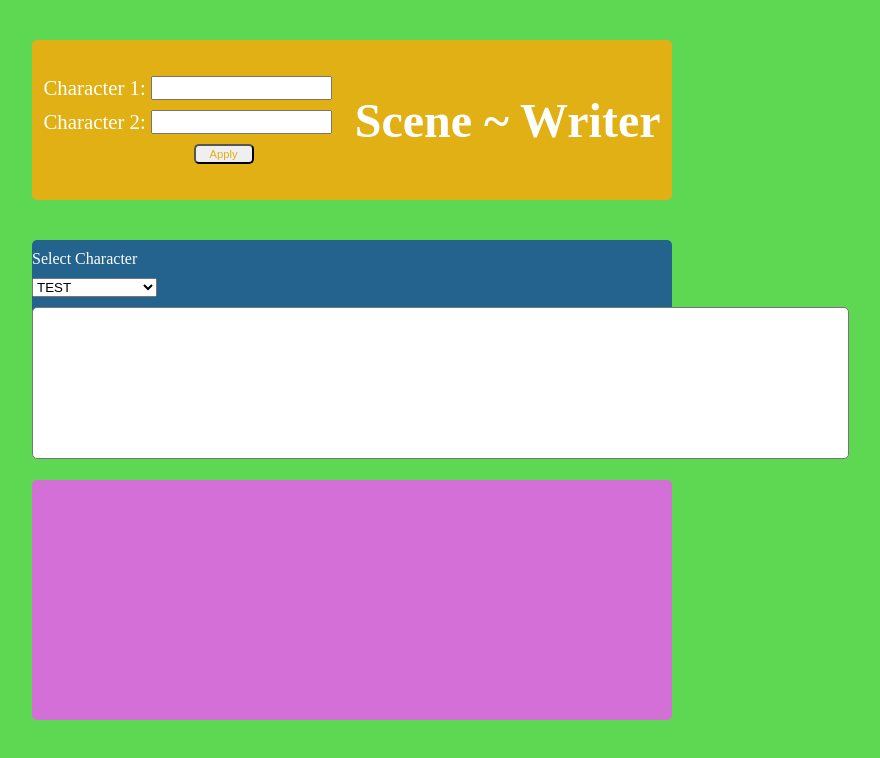
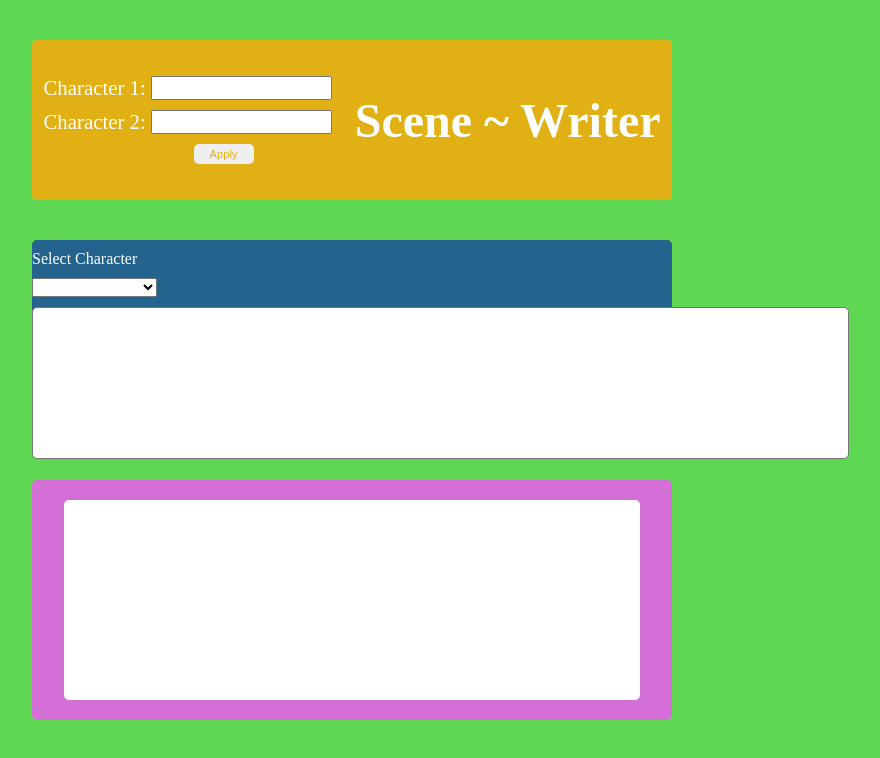
Before and after one commit to jay-schreffler/script-writer, a plain HTML site: page index.html in a window 1280 px wide. Both pictures are taken after a click on the button "Apply". Shown: the whole page, without its empty margins (288-1168 px from the left). Drawn offline with Linux system fonts and the light colour scheme.

Commit message:
buidling file

```diff
--- a/app.js
+++ b/app.js
@@ -0,0 +1,23 @@
+const characterOne = document.querySelector('#character-1-input');
+const characterTwo = document.querySelector('#character-2-input');
+const characterSelect = document.querySelector('#character-select');
+const characterChoices = [];
+const applyCharacters = document.querySelector('#set-line');
+
+//add characters to array
+
+applyCharacters.addEventListener('click', () =>{
+    characterChoices.push(characterOne.value);
+    characterChoices.push(characterTwo.value);
+    addCharacterChoices();
+    console.log(characterChoices)
+})
+
+function addCharacterChoices() {
+    for(let i = 0; i < characterChoices.length; i++) {
+        let options = document.createElement('option');
+        characterSelect.append(options);
+        options.setAttribute('value',characterChoices[i]);
+        options.textContent = characterChoices[i];
+    }
+}
--- a/index.html
+++ b/index.html
@@ -13,11 +13,11 @@
         <div class="character-set">
             <div id="character-set-1">
                 <label id="character-1">Character 1:</label>
-                <input type="text">
+                <input id='character-1-input' type="text">
             </div>
             <div id="character-set-2">
                 <label id="character-2">Character 2:</label>
-            <input type="text">
+            <input id='character-2-input' type="text">
             </div>
             <button id="set-line">Apply</button>
         </div>
@@ -29,14 +29,12 @@
     <div id="scene-input-container">
         <div id="choose-character">
             <label for="character-select">Select Character</label>
-            <select name="character-select" id="character-select">
-                <option value="TEST">TEST</option>
-            </select>
+            <select name="character-select" id="character-select"></select>
             <textarea name="scene-text" id="scene-text" cols="100" rows="10" style="resize: none;"></textarea>
         </div>
     </div>
     <div id="scene-output">
-
+        <div id="character-output"></div>
     </div>
 </body>
 </html>
--- a/style.css
+++ b/style.css
@@ -46,6 +46,7 @@ body {
     height: 20px;
     width: 60px;
     font-size: .7rem;
+    border: none;
 }
 
 .app-title {
@@ -93,3 +94,16 @@ body {
 #scene-text {
     border-radius: 5px;
 }
+
+#scene-output {
+    display: flex;
+    justify-content: center;
+    align-items: center;
+}
+
+#character-output {
+    width: 45vw;
+    height: 25vh;
+    background-color: white;
+    border-radius: 5px;
+}
```
